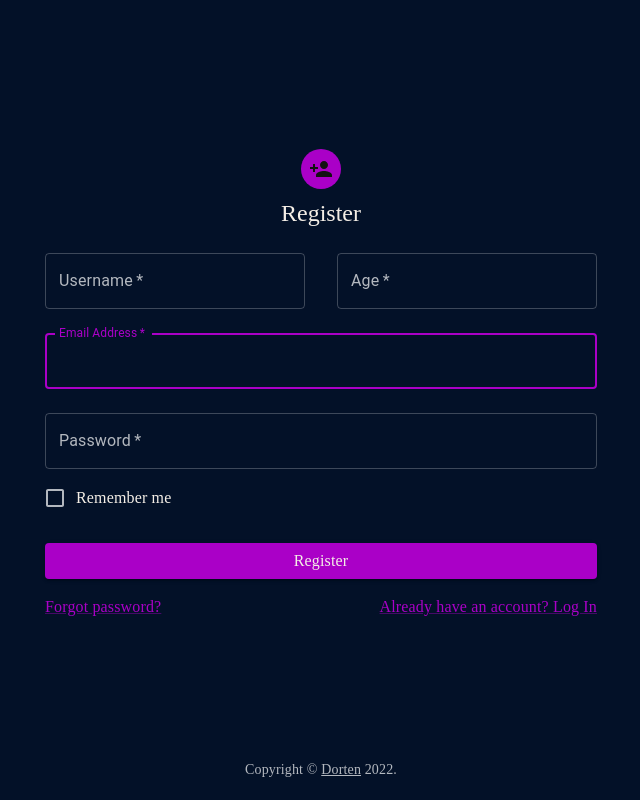
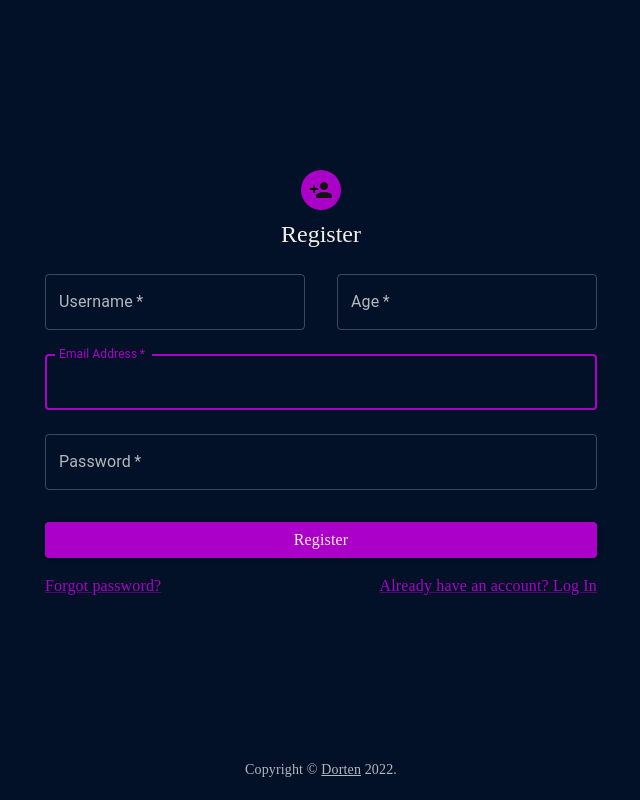
Before and after one commit to SabaManjavidze/Dorten, a Next.js app: page /register in a window 1280 px wide. Shown: the whole page, without its empty margins (319-959 px from the left). Built offline with nearby package versions, Linux system fonts and the light colour scheme.

Commit message:
removed first_name last_name and using a username

```diff
--- a/pages/login.tsx
+++ b/pages/login.tsx
@@ -80,10 +80,6 @@ const Login: NextPage = () => {
             id="password"
             autoComplete="current-password"
           />
-          <FormControlLabel
-            control={<Checkbox value="remember" color="primary" />}
-            label={<Typography>Remember me</Typography>}
-          />
           <Button
             type="submit"
             fullWidth
--- a/pages/register.tsx
+++ b/pages/register.tsx
@@ -108,10 +108,6 @@ const Register: NextPage = () => {
             id="password"
             autoComplete="current-password"
           />
-          <FormControlLabel
-            control={<Checkbox value="remember" color="primary" />}
-            label={<Typography>Remember me</Typography>}
-          />
           <Button
             type="submit"
             fullWidth
--- a/src/entities/User.ts
+++ b/src/entities/User.ts
@@ -25,11 +25,7 @@ export class User extends BaseEntity {
 
   @Field()
   @Column()
-  first_name: string;
-
-  @Field()
-  @Column()
-  last_name: string;
+  username: string;
 
   @Field()
   @Column({ unique: true })
--- a/src/resolvers/UserResolver.ts
+++ b/src/resolvers/UserResolver.ts
@@ -6,7 +6,6 @@ import {
   Field,
   FieldResolver,
   ID,
-  Info,
   InputType,
   Int,
   Mutation,
@@ -15,7 +14,6 @@ import {
   Root,
 } from "type-graphql";
 import { AppDataSource } from "../DBConnection";
-import { Post } from "../entities/Post";
 import type { MyContext } from "../utils/MyContext";
 
 @InputType()
@@ -59,25 +57,13 @@ export default class UserResolver {
     return user_posts;
   }
   @Query(() => [User])
-  async getUser(
-    @Arg("user_id", { nullable: true }) user_id: string,
-    @Info() info: any
-  ) {
+  async getUser(@Arg("user_id", { nullable: true }) user_id: string) {
     if (user_id) {
       const user = await AppDataSource.manager.find(User, {
         where: { user_id },
       });
       return user;
     }
-    // const posts = info.fieldNodes[0].selectionSet.selections.find(
-    //   (item) => item.name.value == "posts"
-    // );
-    // if (posts) {
-    //   const user = await User.createQueryBuilder("user")
-    //     .leftJoinAndSelect("user.posts", "post")
-    //     .getMany();
-    //   return user;
-    // }
     const users = await AppDataSource.manager.find(User);
     return users;
   }
```
